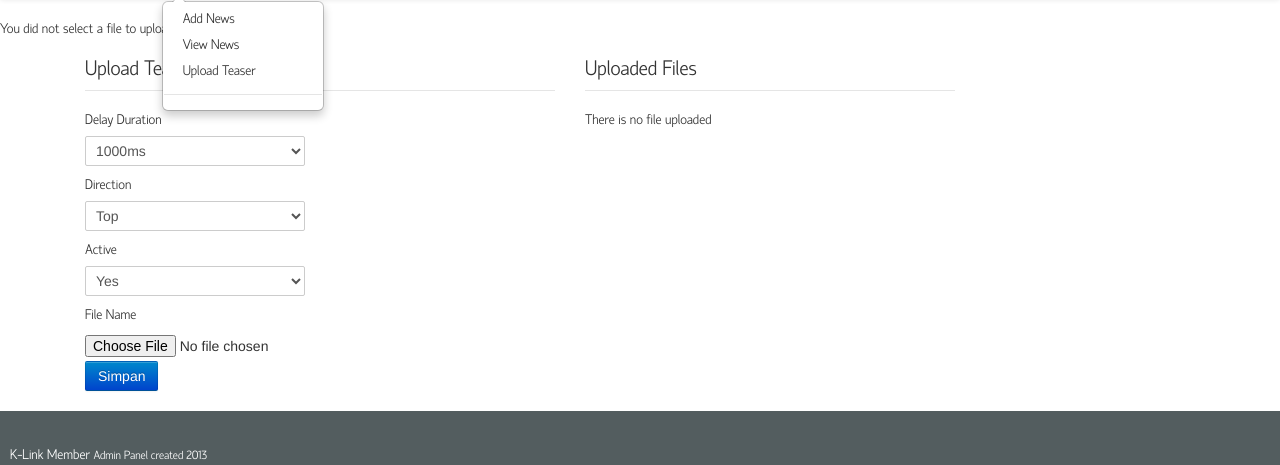
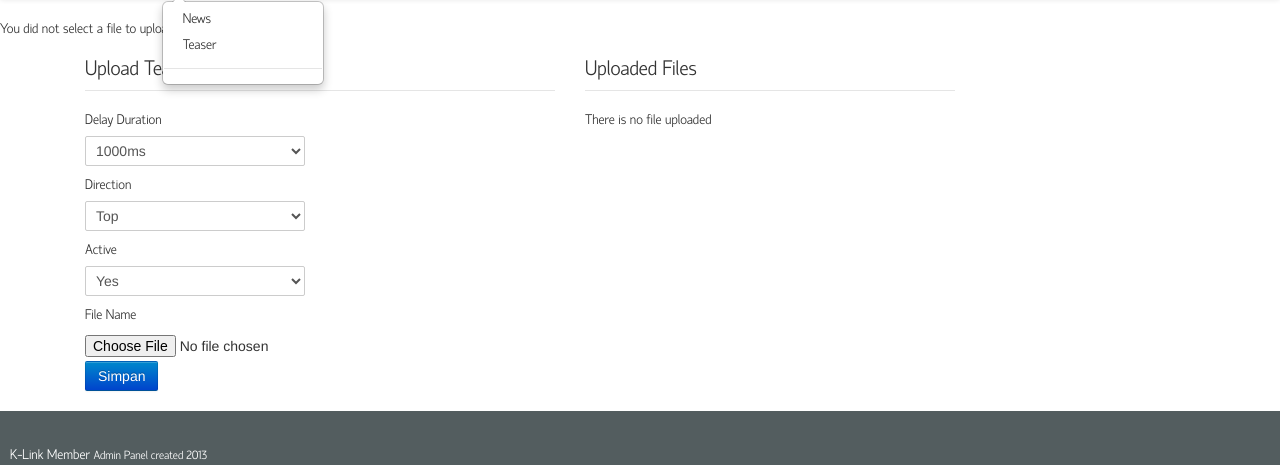
Before and after one commit to duniadua/mustached-octo-tyrion, a CodeIgniter app: page /member/index.php/teaser/do_upload in a window 1280 px wide, after a click on "News". Shown: the part 42-507 px from the top of the page. Run offline with CodeIgniter, Linux system fonts and the light colour scheme; some web fonts are replaced.

Commit message:
remove news list link

```diff
--- a/application/views/header_cp.php
+++ b/application/views/header_cp.php
@@ -18,9 +18,8 @@
             <li class="dropdown">
                 <a href="#" class="dropdown-toggle" data-toggle="dropdown"> News <b class="caret"></b></a>
                 <ul class="dropdown-menu">
-                    <li><a href="<?php echo site_url($uri = 'news/add'); ?>">Add News</a></li>
-                    <li><a href="<?php echo site_url($uri = 'news/list_news'); ?>">View News</a></li>
-                    <li><a href="<?php echo site_url($uri = 'teaser'); ?>">Upload Teaser</a></li>
+                    <li><a href="<?php echo site_url($uri = 'news/add'); ?>">News</a></li>
+                    <li><a href="<?php echo site_url($uri = 'teaser'); ?>">Teaser</a></li>
                     <li class="divider"></li>
                 </ul>
             </li>
```
